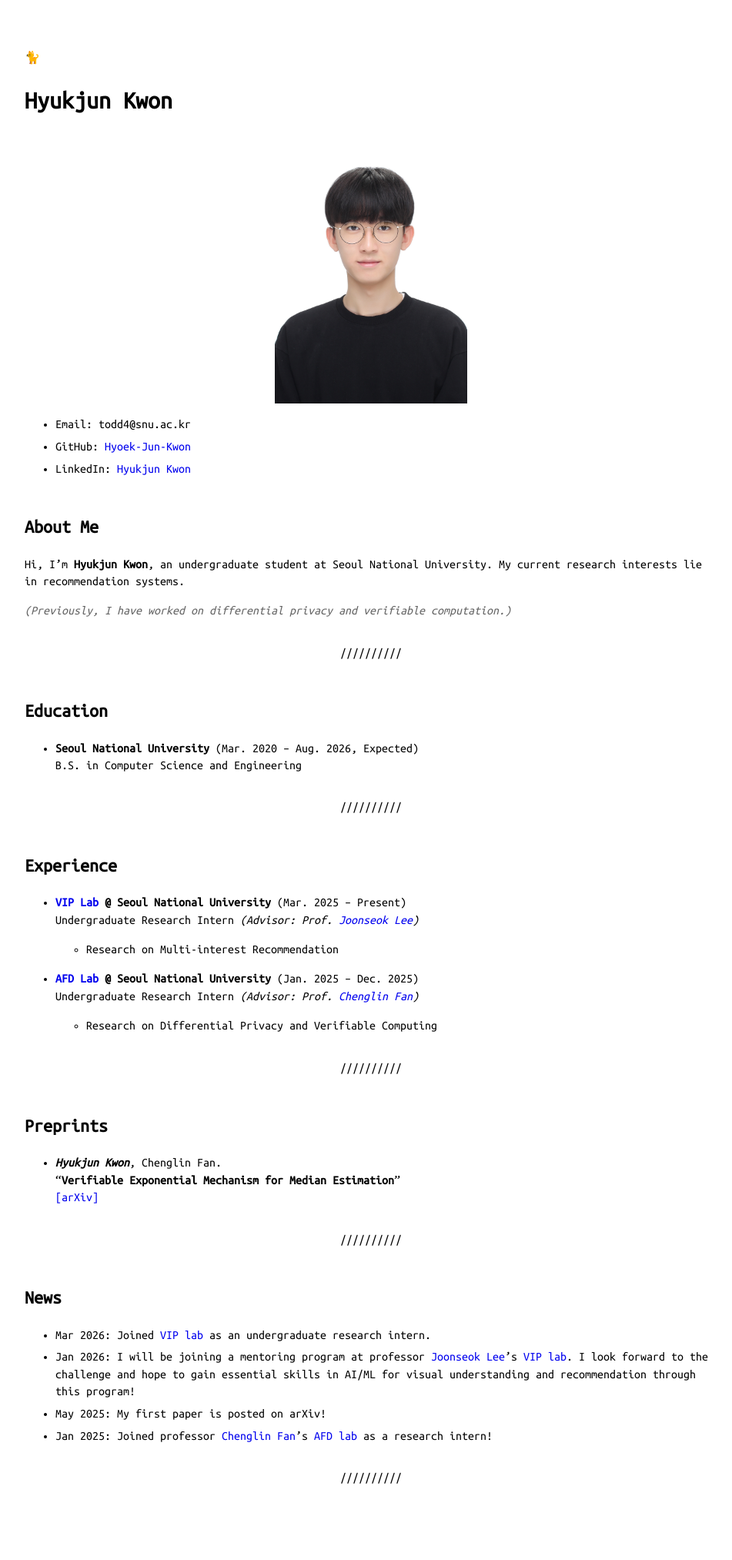
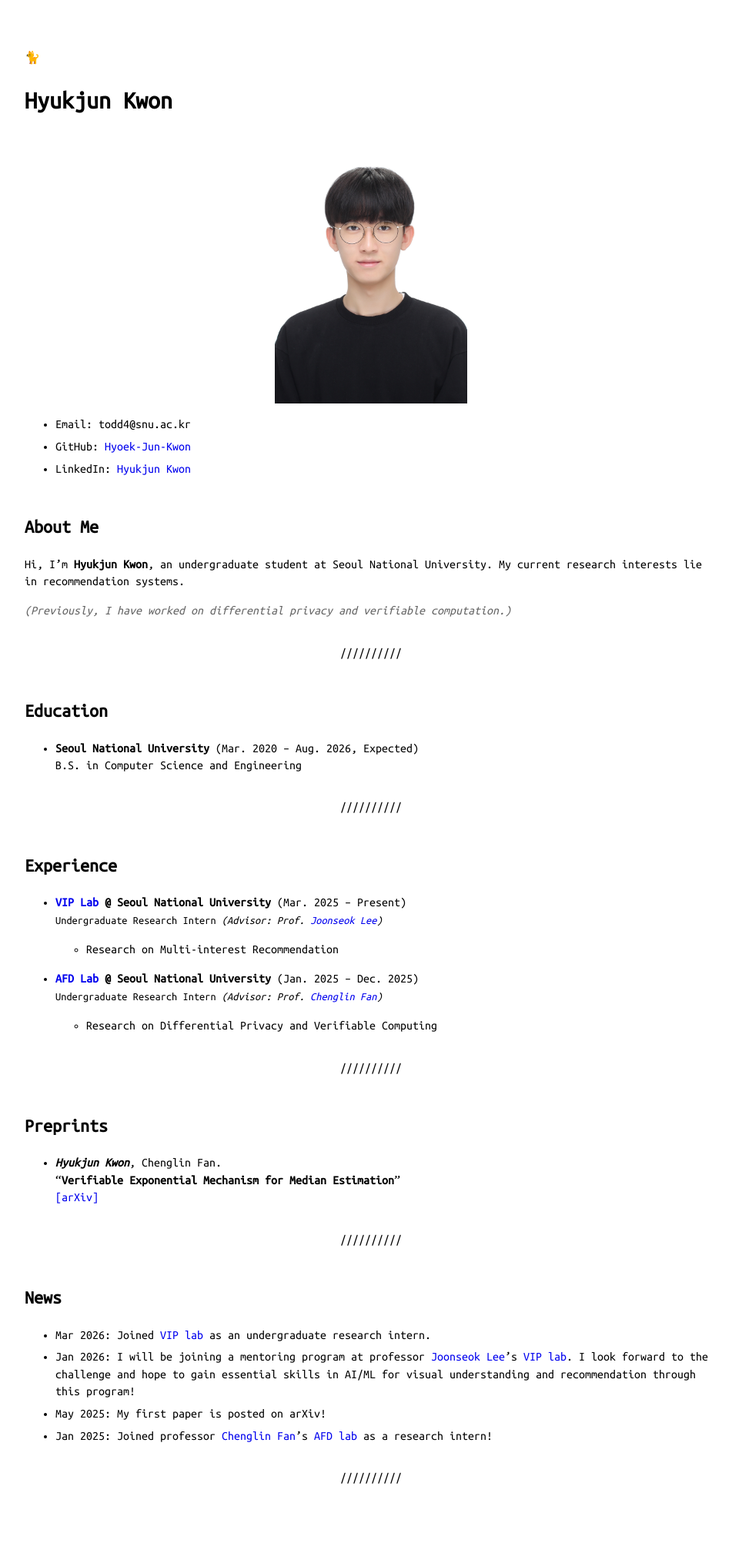
Before and after one commit to Hyoek-Jun-Kwon/Hyoek-Jun-Kwon.github.io, a Jekyll site: the page built from index.md, in a window 1280 px wide. Shown: the whole page at 77% size, without its empty margins (158-1109 px from the left). Built offline with Jekyll 4.4.1, drawn with Linux system fonts in a browser that asks for light colours.

Commit message:
글자크기 수정

```diff
--- a/index.md
+++ b/index.md
@@ -21,6 +21,10 @@ a {
 
 .secondary {
   opacity: 0.6; /* 0.0(완전 투명) ~ 1.0(불투명) 사이 값 */
+}
+
+.small_text {
+  font-size: 90%
 }
 
 </style>
@@ -50,14 +54,18 @@ My current research interests lie in recommendation systems.
 ## Experience
 
 - **[VIP Lab](https://vip.snu.ac.kr/index.html) @ Seoul National University** (Mar. 2025 – Present)
+  <span class="small_text">
   Undergraduate Research Intern
   *(Advisor: Prof. [Joonseok Lee](http://www.joonseok.net/home.html))*
+  </span>
 
   - Research on Multi-interest Recommendation
 
 - **[AFD Lab](https://sites.google.com/snu.ac.kr/afdlabsnu/afd-lab?authuser=0) @ Seoul National University** (Jan. 2025 – Dec. 2025)
+  <span class="small_text">
   Undergraduate Research Intern
   *(Advisor: Prof. [Chenglin Fan](https://sites.google.com/site/chenglinfanresearch/welcome-to-chenglin-fans-webpage))*
+  </span>
 
   - Research on Differential Privacy and Verifiable Computing
 
```
